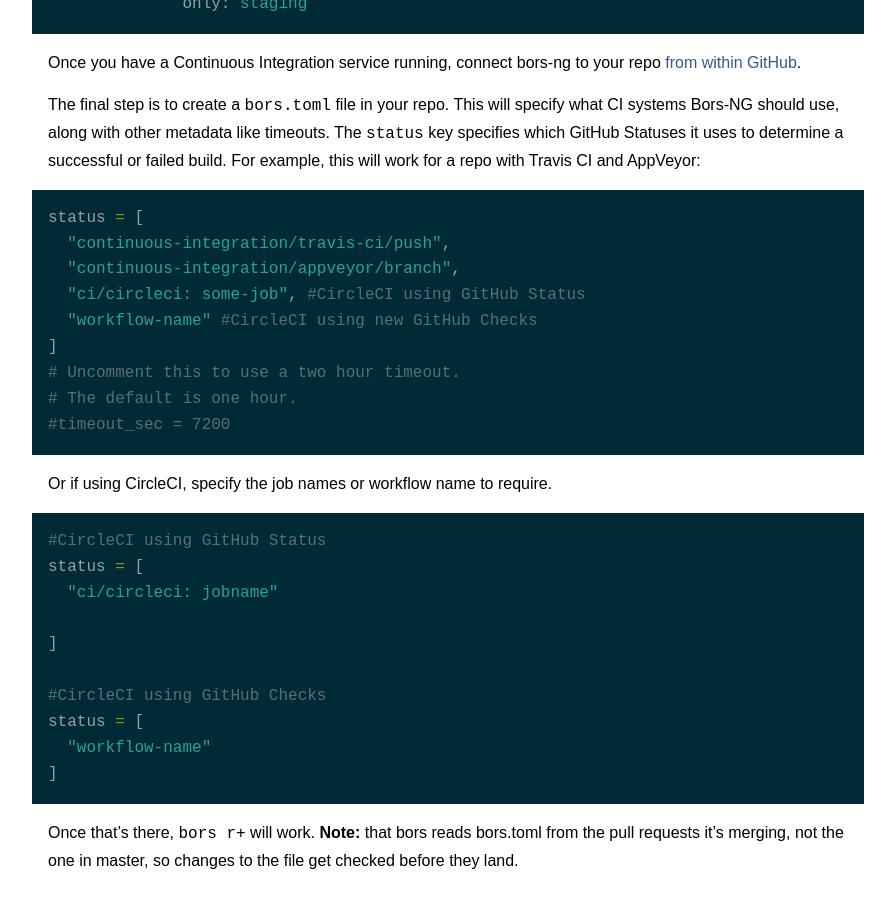
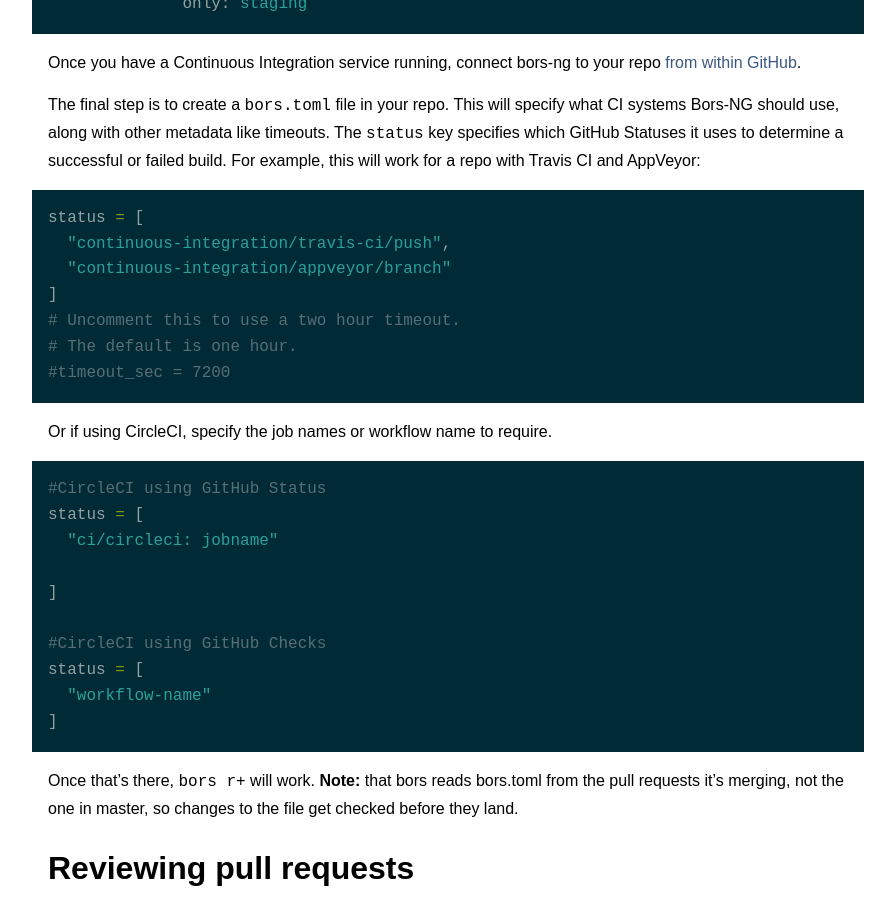
Before and after one commit to bors-ng/bors-ng.github.io, a Jekyll site: the page built from _documentation/getting-started.md, in a window 1280 px wide and 900 px high, scrolled down 1250 px. Shown: the whole window, without its empty margins (192-1087 px from the left). Built offline with Jekyll 4.4.1, drawn with Linux system fonts in a browser that asks for light colours.

Commit message:
remove circle status from appveyor example

````diff
--- a/_documentation/getting-started.md
+++ b/_documentation/getting-started.md
@@ -61,9 +61,7 @@
 ```toml
 status = [
   "continuous-integration/travis-ci/push",
-  "continuous-integration/appveyor/branch",
-  "ci/circleci: some-job", #CircleCI using GitHub Status
-  "workflow-name" #CircleCI using new GitHub Checks
+  "continuous-integration/appveyor/branch"
 ]
 # Uncomment this to use a two hour timeout.
 # The default is one hour.
````
